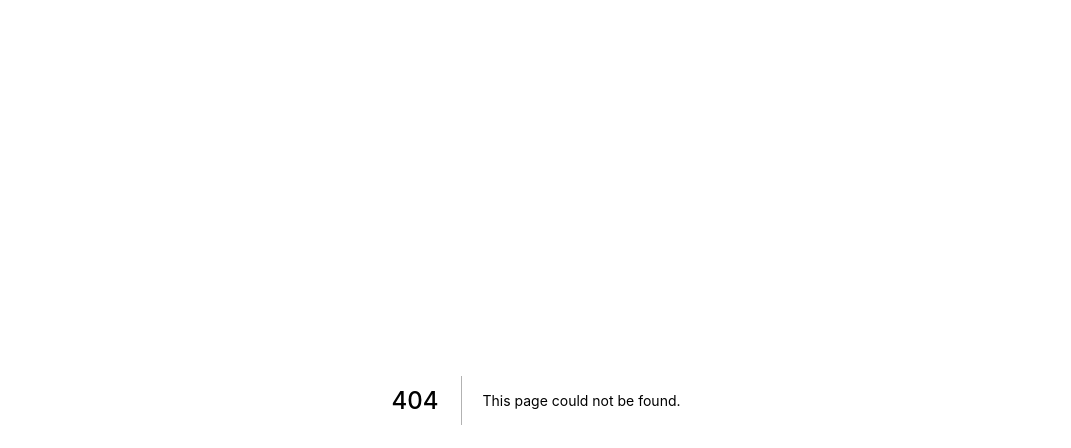
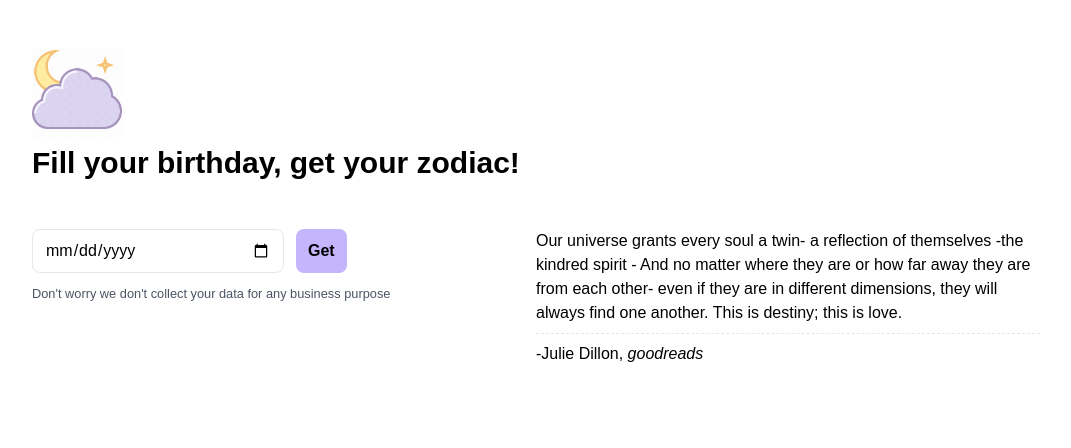
Before and after one commit to thexdev/miniapps, a Next.js app: page /what-is-my-zodiac in a window 1280 px wide. Before the commit this address had no page. Shown: the top 448 px of the page, without its empty margins (104-1175 px from the left). Built offline with nearby package versions, Linux system fonts and the light colour scheme.

Commit message:
feat: create app `what-is-my-zodiac`

```diff
--- /dev/null
+++ b/pages/api/zodiac/check.ts
@@ -0,0 +1,51 @@
+import { NextApiRequest, NextApiResponse } from 'next';
+import dayjs from 'dayjs';
+
+export default function handler(req: NextApiRequest, res: NextApiResponse) {
+  let birthday = dayjs(req.query.birthday as string);
+  let sign, month: string;
+  let day: number;
+
+  month = birthday.format('MMMM').toLowerCase();
+  day = birthday.date();
+
+  if (month == 'december') {
+    if (day < 22) sign = 'Sagittarius';
+    else sign = 'Capricorn';
+  } else if (month == 'january') {
+    if (day < 20) sign = 'Capricorn';
+    else sign = 'Aquarius';
+  } else if (month == 'february') {
+    if (day < 19) sign = 'Aquarius';
+    else sign = 'Pisces';
+  } else if (month == 'march') {
+    if (day < 21) sign = 'Pisces';
+    else sign = 'Aries';
+  } else if (month == 'april') {
+    if (day < 20) sign = 'Aries';
+    else sign = 'Taurus';
+  } else if (month == 'may') {
+    if (day < 21) sign = 'Taurus';
+    else sign = 'Gemini';
+  } else if (month == 'june') {
+    if (day < 21) sign = 'Gemini';
+    else sign = 'Cancer';
+  } else if (month == 'july') {
+    if (day < 23) sign = 'Cancer';
+    else sign = 'Leo';
+  } else if (month == 'august') {
+    if (day < 23) sign = 'Leo';
+    else sign = 'Virgo';
+  } else if (month == 'september') {
+    if (day < 23) sign = 'Virgo';
+    else sign = 'Libra';
+  } else if (month == 'october') {
+    if (day < 23) sign = 'Libra';
+    else sign = 'Scorpio';
+  } else if (month == 'november') {
+    if (day < 22) sign = 'Scorpio';
+    else sign = 'Sagittarius';
+  }
+
+  return res.json({ sign });
+}
--- /dev/null
+++ b/pages/what-is-my-zodiac/index.tsx
@@ -0,0 +1,93 @@
+import { NextPage } from 'next';
+import Image from 'next/image';
+import { MouseEventHandler, useRef, useState } from 'react';
+import Page from '../../components/Page';
+
+const WhatIsMyZodiac: NextPage = () => {
+  const [sign, setSign] = useState<string>();
+
+  const inputRef = useRef<HTMLInputElement>(null);
+
+  const checkZodiac: MouseEventHandler<HTMLButtonElement> = () => {
+    fetch(`/api/zodiac/check?birthday=${inputRef.current!.value}`)
+      .then((res) => res.json())
+      .then((json) => {
+        setSign((json.sign as string).toLowerCase());
+      });
+  };
+
+  return (
+    <Page title="What Is My Zodiac">
+      <main className="p-2 mx-auto max-w-5xl lg:py-12">
+        <section>
+          <Image
+            width="90"
+            height="90"
+            src="/zodiac/icons8-night.gif"
+            alt="cloudy night"
+          />
+          <h1 className="mb-2 text-2xl font-semibold lg:mb-12 lg:text-3xl">
+            Fill your birthday, get your zodiac!
+          </h1>
+          <div className="grid grid-cols-1 lg:grid-cols-2">
+            <div>
+              <div className="mb-2 flex">
+                <input
+                  className="mr-3 py-2 px-3 w-1/2 border rounded-lg flex-grow lg:flex-grow-0 focus:border-0 focus:ring-2 focus:ring-purple-300 focus:outline-none"
+                  type="date"
+                  ref={inputRef}
+                />
+                <button
+                  className="py-2 px-3 bg-purple-300 rounded-lg font-semibold focus:outline-none"
+                  onClick={checkZodiac}
+                >
+                  Get
+                </button>
+              </div>
+              <small className="text-gray-600">
+                Don&apos;t worry we don&apos;t collect your data for any
+                business purpose
+              </small>
+              {sign && (
+                <div className="mt-3 flex items-center lg:mt-10">
+                  <div className="py-3 px-3.5 bg-gray-100 rounded-lg">
+                    <Image
+                      width="30"
+                      height="30"
+                      src={`/zodiac/icons8-${sign}-48.png`}
+                      alt={`${sign} icon`}
+                    />
+                  </div>
+                  <p className="ml-5 text-xl font-semibold">
+                    Cool, your zodiac is{' '}
+                    <span className="text-purple-400">{sign}</span>!
+                  </p>
+                </div>
+              )}
+            </div>
+            <div>
+              <hr className="mt-4 mb-8 lg:hidden" />
+              <figure>
+                <blockquote>
+                  Our universe grants every soul a twin- a reflection of
+                  themselves -the kindred spirit - And no matter where they are
+                  or how far away they are from each other- even if they are in
+                  different dimensions, they will always find one another. This
+                  is destiny; this is love.
+                </blockquote>
+                <hr className="my-2 border-dashed" />
+                <figcaption>
+                  <a href="https://www.goodreads.com/author/show/2885905.Julie_Dillon">
+                    -Julie Dillon, <cite>goodreads</cite>
+                  </a>
+                </figcaption>
+              </figure>
+            </div>
+          </div>
+        </section>
+      </main>
+    </Page>
+  );
+};
+
+export default WhatIsMyZodiac;
```
Also changed, not shown: public/zodiac/icons8-night.gif (added).
